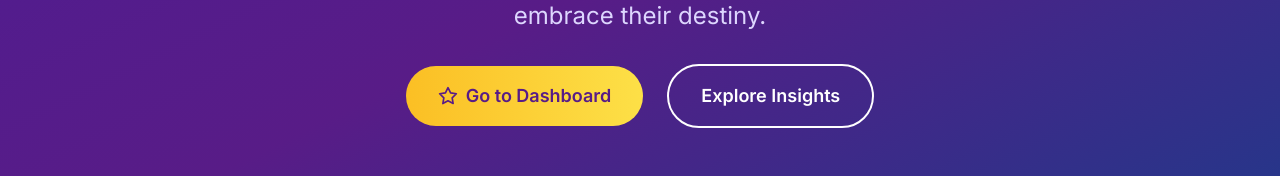
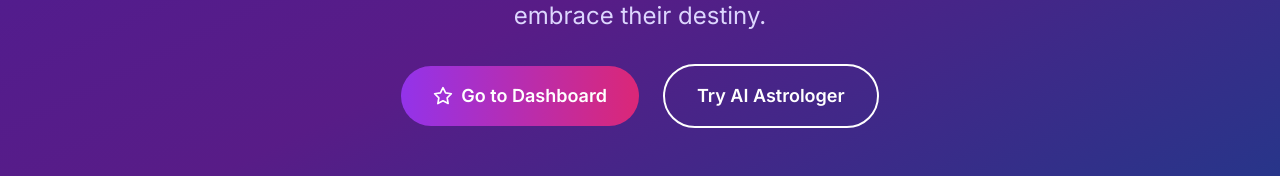
Before and after one commit to autosocia/astro, a React (Vite) app: page / in a window 1280 px wide. Shown: the part 417-593 px from the top of the page. Built offline with nearby package versions, Linux system fonts and the light colour scheme; no server answers.

Commit message:
Fix homepage navigation buttons

```diff
--- a/src/pages/HomePage.tsx
+++ b/src/pages/HomePage.tsx
@@ -74,16 +74,16 @@ const HomePage = () => {
             <div className="flex flex-col sm:flex-row items-center justify-center space-y-4 sm:space-y-0 sm:space-x-6 mb-12">
               <Link
                 to="/dashboard"
-                className="bg-gradient-to-r from-amber-400 to-yellow-300 text-purple-900 px-8 py-4 rounded-full font-semibold text-lg hover:shadow-xl transition-all transform hover:scale-105 inline-flex items-center space-x-2"
+                className="bg-gradient-to-r from-purple-600 to-pink-600 text-white px-8 py-4 rounded-full font-semibold text-lg hover:shadow-xl transition-all transform hover:scale-105 inline-flex items-center space-x-2"
               >
                 <Star className="h-5 w-5" />
                 <span>Go to Dashboard</span>
               </Link>
               <Link
-                to="/public/consultation"
+                to="/public/chatbot"
                 className="border-2 border-white text-white px-8 py-4 rounded-full font-semibold text-lg hover:bg-white hover:text-violet-900 transition-all"
               >
-                Explore Insights
+                Try AI Astrologer
               </Link>
             </div>
 
@@ -281,13 +281,13 @@ const HomePage = () => {
           </p>
           <div className="flex flex-col sm:flex-row items-center justify-center space-y-4 sm:space-y-0 sm:space-x-6">
             <Link
-              to="/kundli"
+              to="/public/kundli"
               className="bg-gradient-to-r from-amber-400 to-yellow-300 text-purple-900 px-8 py-4 rounded-full font-semibold text-lg hover:shadow-xl transition-all transform hover:scale-105"
             >
               Start Your Journey
             </Link>
             <Link
-              to="/consultation"
+              to="/public/consultation"
               className="border-2 border-white text-white px-8 py-4 rounded-full font-semibold text-lg hover:bg-white hover:text-violet-900 transition-all"
             >
               Book Consultation
```
